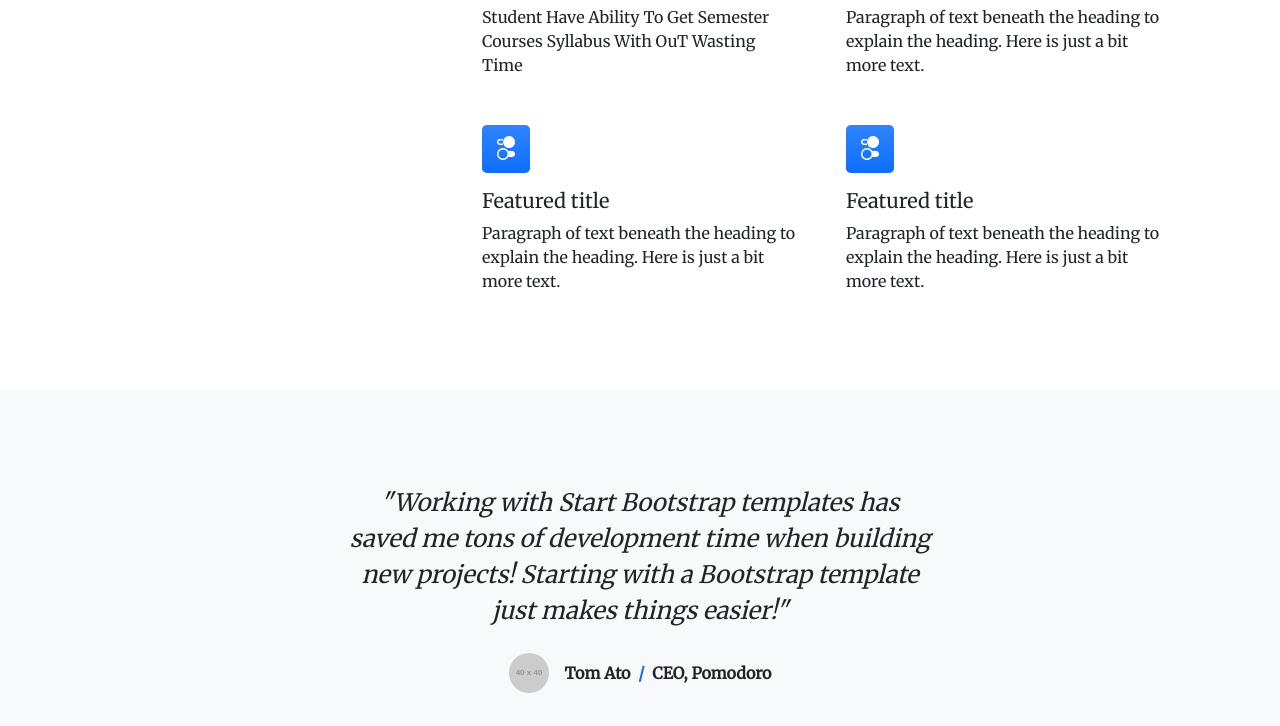
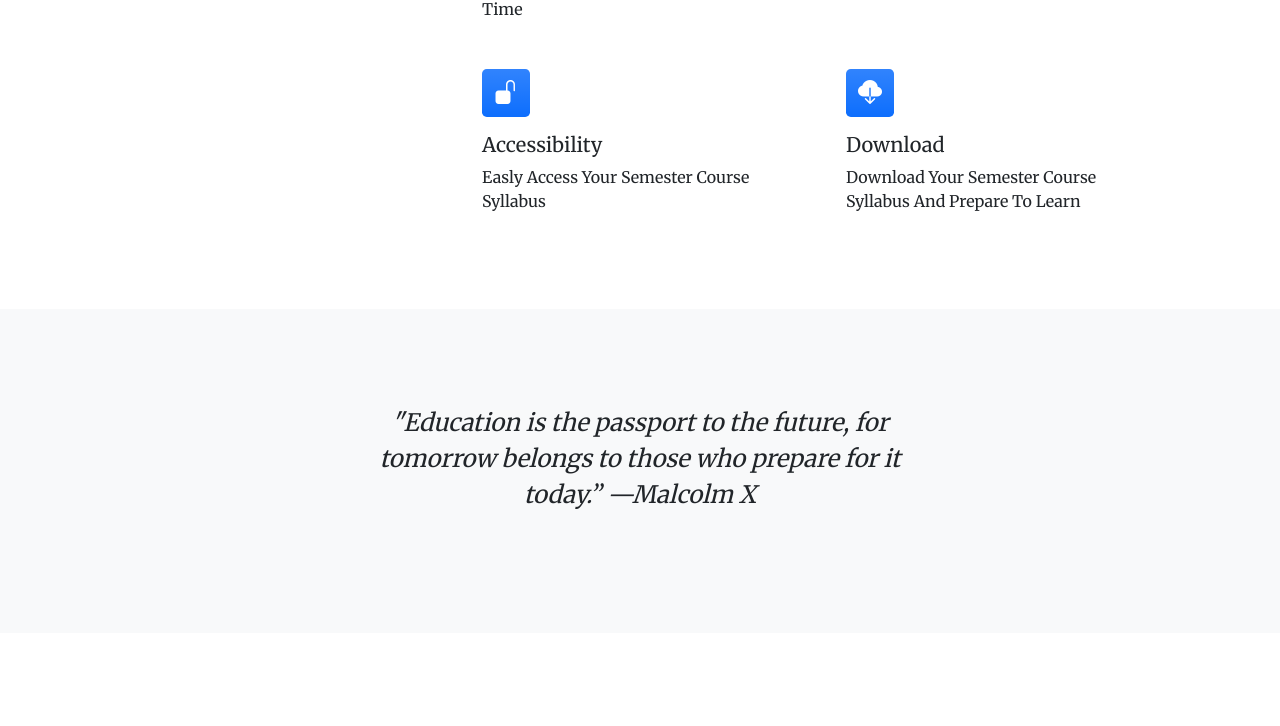
Before and after one commit to MuradCade/euwebapp, a plain HTML site: page index.html in a window 1280 px wide. Shown: the part 780-1506 px from the top of the page. Drawn offline with nearby package versions, Linux system fonts and the light colour scheme; placeholder pictures from the web are drawn by us; a script that the page names is missing; a web font is replaced by a local one.

Commit message:
project structured

```diff
--- a/index.html
+++ b/index.html
@@ -5,7 +5,7 @@
         <meta name="viewport" content="width=device-width, initial-scale=1, shrink-to-fit=no" />
         <meta name="description" content="" />
         <meta name="author" content="" />
-        <title>Modern Business - Start Bootstrap Template</title>
+        <title>Syllibus - Home</title>
         <!-- Favicon-->
         <link rel="icon" type="image/x-icon" href="assets/favicon.ico" />
         <!-- Bootstrap icons-->
@@ -17,12 +17,12 @@
     <body class="d-flex flex-column h-100">
         <main class="flex-shrink-0">
             <!-- Navigation-->
-            <nav class="navbar navbar-expand-lg navbar-dark bg-dark">
+            <nav class="navbar navbar-expand-lg navbar-dark bg-dark fixed-top">
                 <div class="container px-5">
                     <a class="navbar-brand" href="index.html">Syllibus</a>
                     <button class="navbar-toggler" type="button" data-bs-toggle="collapse" data-bs-target="#navbarSupportedContent" aria-controls="navbarSupportedContent" aria-expanded="false" aria-label="Toggle navigation"><span class="navbar-toggler-icon"></span></button>
                     <div class="collapse navbar-collapse" id="navbarSupportedContent">
-                        <ul class="navbar-nav ms-auto mb-2 mb-lg-0">
+                        <ul class="navbar-nav ms-auto mb-2 mb-lg-0 mt-2">
                             <li class="nav-item"><a class="nav-link active" href="index.html">Home</a></li>
                             <li class="nav-item"><a class="nav-link" href="about.html">About</a></li>
                             <li class="nav-item"><a class="nav-link" href="contact.html">Contact</a></li>
@@ -72,24 +72,24 @@
                         <div class="col-lg-8">
                             <div class="row gx-5 row-cols-1 row-cols-md-2">
                                 <div class="col mb-5 h-100">
-                                    <div class="feature bg-primary bg-gradient text-white rounded-3 mb-3"><i class="bi bi-alarm"></i></div>
+                                    <div class="feature bg-primary bg-gradient text-white rounded-3 mb-3 "><i class="bi bi-alarm"></i></div>
                                     <h2 class="h5">Time Saving</h2>
                                     <p class="mb-0">Student Have Ability To Get Semester Courses Syllabus With OuT Wasting Time</p>
                                 </div>
                                 <div class="col mb-5 h-100">
-                                    <div class="feature bg-primary bg-gradient text-white rounded-3 mb-3"><i class="bi bi-building"></i></div>
-                                    <h2 class="h5">Featured title</h2>
-                                    <p class="mb-0">Paragraph of text beneath the heading to explain the heading. Here is just a bit more text.</p>
+                                    <div class="feature bg-primary bg-gradient text-white rounded-3 mb-3"><i class="bi bi-bell-fill"></i></div>
+                                    <h2 class="h5">Notification</h2>
+                                    <p class="mb-0">Student Gets Notification When Prticular Course Updated Or Changed</p>
                                 </div>
                                 <div class="col mb-5 mb-md-0 h-100">
-                                    <div class="feature bg-primary bg-gradient text-white rounded-3 mb-3"><i class="bi bi-toggles2"></i></div>
-                                    <h2 class="h5">Featured title</h2>
-                                    <p class="mb-0">Paragraph of text beneath the heading to explain the heading. Here is just a bit more text.</p>
+                                    <div class="feature bg-primary bg-gradient text-white rounded-3 mb-3"><i class="bi bi-unlock-fill"></i></div>
+                                    <h2 class="h5">Accessibility</h2>
+                                    <p class="mb-0">Easly Access Your Semester Course Syllabus </p>
                                 </div>
                                 <div class="col h-100">
-                                    <div class="feature bg-primary bg-gradient text-white rounded-3 mb-3"><i class="bi bi-toggles2"></i></div>
-                                    <h2 class="h5">Featured title</h2>
-                                    <p class="mb-0">Paragraph of text beneath the heading to explain the heading. Here is just a bit more text.</p>
+                                    <div class="feature bg-primary bg-gradient text-white rounded-3 mb-3"><i class="bi bi-cloud-download-fill"></i></div>
+                                    <h2 class="h5">Download</h2>
+                                    <p class="mb-0">Download Your Semester Course Syllabus And Prepare To Learn</p>
                                 </div>
                             </div>
                         </div>
@@ -102,15 +102,7 @@
                     <div class="row gx-5 justify-content-center">
                         <div class="col-lg-10 col-xl-7">
                             <div class="text-center">
-                                <div class="fs-4 mb-4 fst-italic">"Working with Start Bootstrap templates has saved me tons of development time when building new projects! Starting with a Bootstrap template just makes things easier!"</div>
-                                <div class="d-flex align-items-center justify-content-center">
-                                    <img class="rounded-circle me-3" src="https://dummyimage.com/40x40/ced4da/6c757d" alt="..." />
-                                    <div class="fw-bold">
-                                        Tom Ato
-                                        <span class="fw-bold text-primary mx-1">/</span>
-                                        CEO, Pomodoro
-                                    </div>
-                                </div>
+                                <div class="fs-4 mb-4 fst-italic">"Education is the passport to the future, for tomorrow belongs to those who prepare for it today.” —Malcolm X</div>
                             </div>
                         </div>
                     </div>
```
